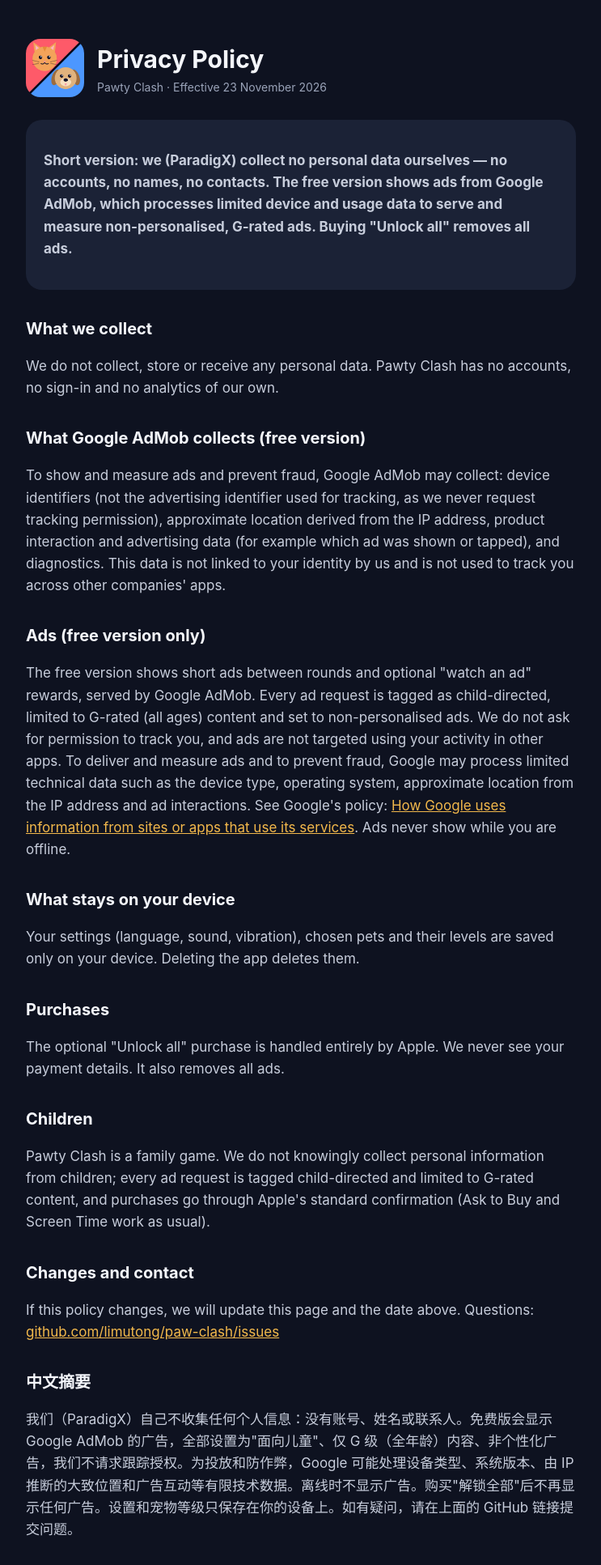
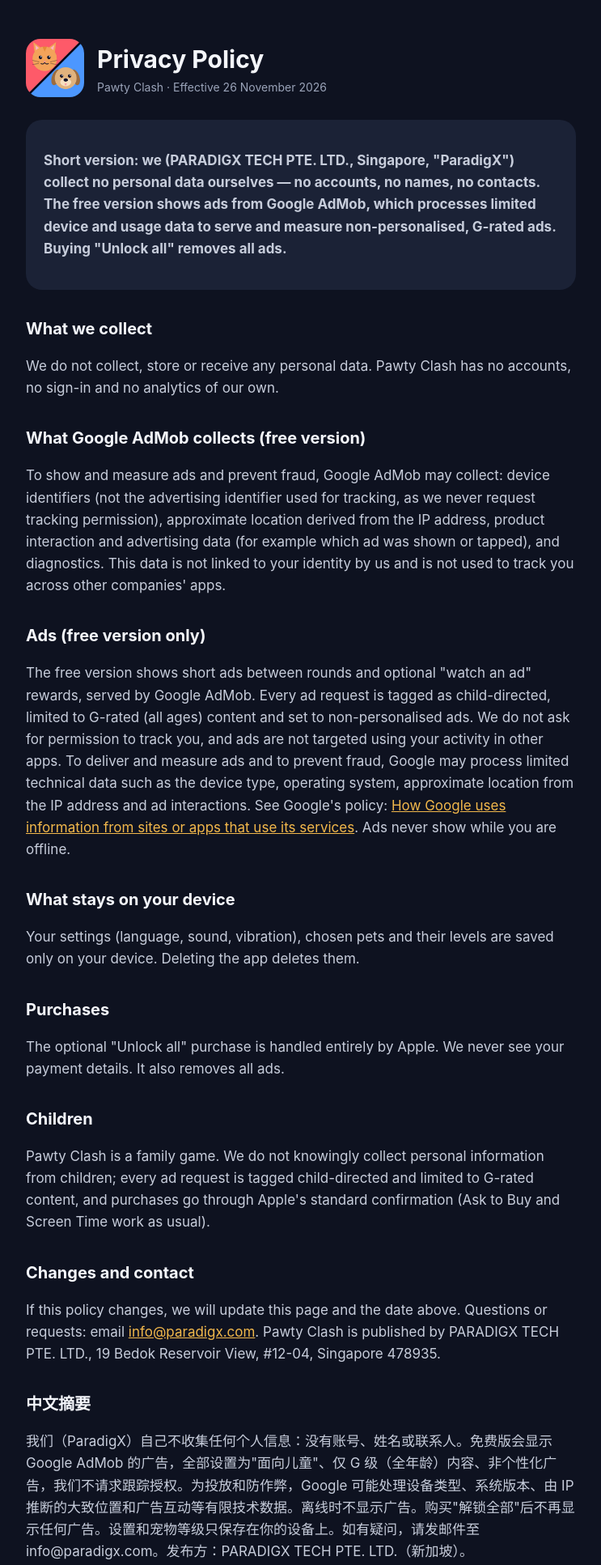
Before and after one commit to limutong/paw-clash, a plain HTML site: page privacy.html in a window 1280 px wide. Shown: the whole page at 81% size, without its empty margins (268-1011 px from the left). Drawn offline with Linux system fonts and the light colour scheme.

Commit message:
Privacy & support: contact info@paradigx.com, publisher PARADIGX TECH PTE. LTD.
Co-Authored-By: Claude Opus 5.5 <noreply@anthropic.com>

```diff
--- a/privacy.html
+++ b/privacy.html
@@ -1,7 +1,7 @@
 <!doctype html><html lang="en"><head><meta charset="utf-8"><meta name="viewport" content="width=device-width,initial-scale=1">
 <title>Pawty Clash — Privacy Policy</title><link rel="stylesheet" href="style.css"></head><body><main>
-<header><img src="icon.png" alt="Pawty Clash icon"><div><h1>Privacy Policy</h1><div class="muted">Pawty Clash · Effective 23 November 2026</div></div></header>
-<div class="card"><p><b>Short version: we (ParadigX) collect no personal data ourselves — no accounts, no names, no contacts. The free version shows ads from Google AdMob, which processes limited device and usage data to serve and measure non-personalised, G-rated ads. Buying "Unlock all" removes all ads.</b></p></div>
+<header><img src="icon.png" alt="Pawty Clash icon"><div><h1>Privacy Policy</h1><div class="muted">Pawty Clash · Effective 26 November 2026</div></div></header>
+<div class="card"><p><b>Short version: we (PARADIGX TECH PTE. LTD., Singapore, "ParadigX") collect no personal data ourselves — no accounts, no names, no contacts. The free version shows ads from Google AdMob, which processes limited device and usage data to serve and measure non-personalised, G-rated ads. Buying "Unlock all" removes all ads.</b></p></div>
 <h2>What we collect</h2>
 <p>We do not collect, store or receive any personal data. Pawty Clash has no accounts, no sign-in and no analytics of our own.</p>
 <h2>What Google AdMob collects (free version)</h2>
@@ -15,7 +15,7 @@
 <h2>Children</h2>
 <p>Pawty Clash is a family game. We do not knowingly collect personal information from children; every ad request is tagged child-directed and limited to G-rated content, and purchases go through Apple's standard confirmation (Ask to Buy and Screen Time work as usual).</p>
 <h2>Changes and contact</h2>
-<p>If this policy changes, we will update this page and the date above. Questions: <a href="https://github.com/limutong/paw-clash/issues">github.com/limutong/paw-clash/issues</a></p>
+<p>If this policy changes, we will update this page and the date above. Questions or requests: email <a href="mailto:info@paradigx.com">info@paradigx.com</a>. Pawty Clash is published by PARADIGX TECH PTE. LTD., 19 Bedok Reservoir View, #12-04, Singapore 478935.</p>
 <h2>中文摘要</h2>
-<p>我们（ParadigX）自己不收集任何个人信息：没有账号、姓名或联系人。免费版会显示 Google AdMob 的广告，全部设置为"面向儿童"、仅 G 级（全年龄）内容、非个性化广告，我们不请求跟踪授权。为投放和防作弊，Google 可能处理设备类型、系统版本、由 IP 推断的大致位置和广告互动等有限技术数据。离线时不显示广告。购买"解锁全部"后不再显示任何广告。设置和宠物等级只保存在你的设备上。如有疑问，请在上面的 GitHub 链接提交问题。</p>
+<p>我们（ParadigX）自己不收集任何个人信息：没有账号、姓名或联系人。免费版会显示 Google AdMob 的广告，全部设置为"面向儿童"、仅 G 级（全年龄）内容、非个性化广告，我们不请求跟踪授权。为投放和防作弊，Google 可能处理设备类型、系统版本、由 IP 推断的大致位置和广告互动等有限技术数据。离线时不显示广告。购买"解锁全部"后不再显示任何广告。设置和宠物等级只保存在你的设备上。如有疑问，请发邮件至 info@paradigx.com。发布方：PARADIGX TECH PTE. LTD.（新加坡）。</p>
 </main></body></html>
```
Also changed, not shown: index.html (+1 -1 lines).
